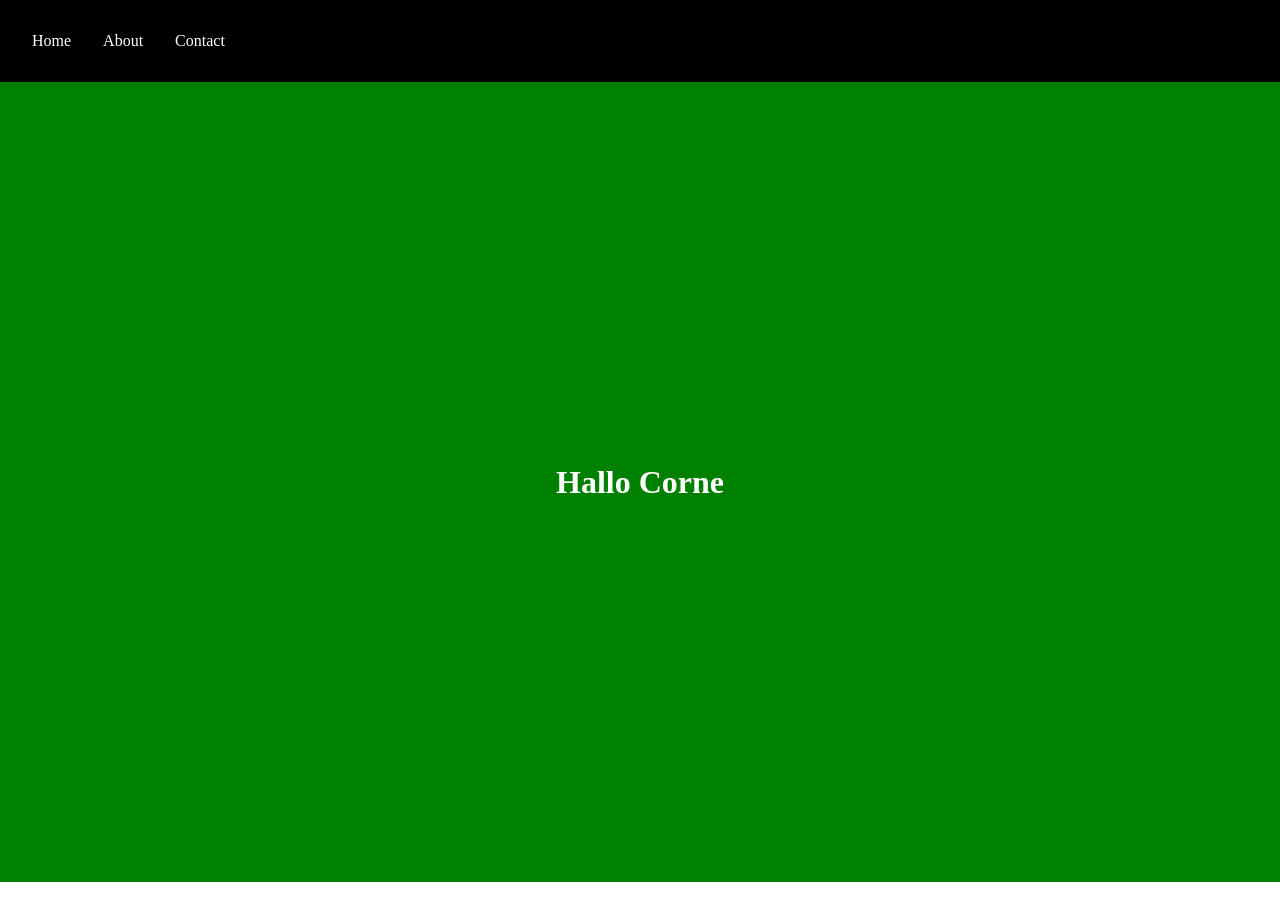
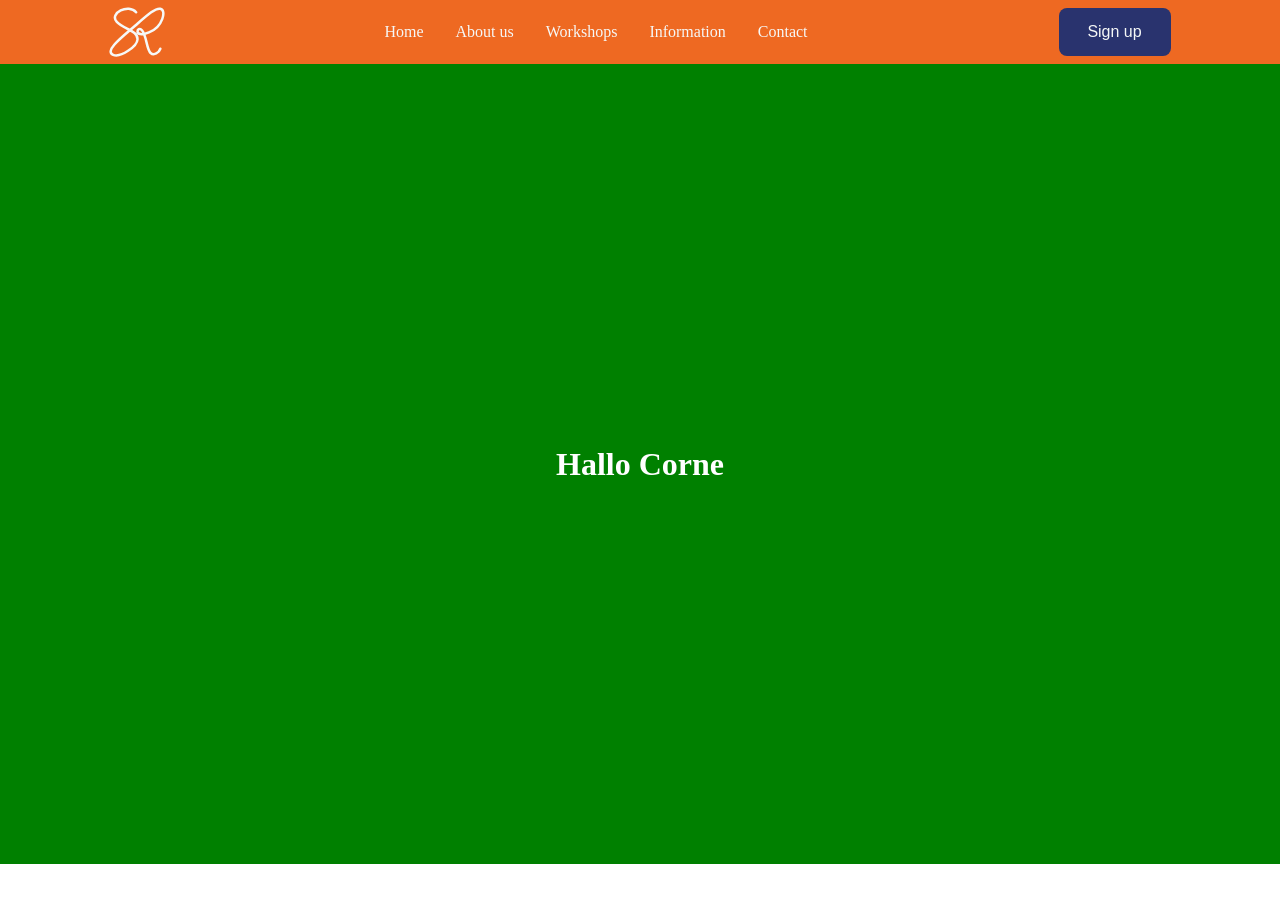
Before and after one commit to JurrevE/spelrebel, an Astro site: page / in a window 1280 px wide. Shown: the top 920 px of the page. Built offline with nearby package versions, Linux system fonts and the light colour scheme; Astro itself is replaced by a stand-in of ours.

Commit message:
svg working

```diff
--- a/src/components/HeaderComponent.astro
+++ b/src/components/HeaderComponent.astro
@@ -1,15 +1,25 @@
 ---
 import '../style/global.css'
+
+import Logo from "../components/icon/logo.astro"
+
 ---
+
+
 
 <header>
 <nav>
+    <Logo />
     <ul>
+
         <li>
             <a href="/">Home</a>
-            <a href="/about">About</a>
+            <a href="/about">About us</a>
+            <a href="/about">Workshops</a>
+            <a href="/about">Information</a>
             <a href="#">Contact</a>
         </li>
     </ul>
+    <button class="signupbutton">Sign up</button>
 </nav>
 </header>
--- /dev/null
+++ b/src/components/icon/logo.astro
@@ -0,0 +1,3 @@
+<svg width="56" height="50" viewBox="0 0 56 50" fill="none" xmlns="http://www.w3.org/2000/svg">
+<path d="M27.1131 5.2337C19.7775 -3.67989 -0.309476 6.10657 7.81413 14.9402C14.591 22.3106 29.0043 23.4607 28.5029 32.4526C28.1447 39.1475 11.8688 50.9944 4.14639 47.7805C-5.25236 43.869 14.2329 29.1213 26.0959 18.7819C38.618 7.86072 46.0539 1.00236 51.2404 1.72375C57.702 2.62549 54.0629 19.8095 39.9648 25.4309C23.4883 32 28.3166 17.659 33.1593 23.4692C37.6151 28.815 37.5434 42.4568 41.5837 45.9515C44.9793 48.8966 49.994 45.8068 51.3407 41.7507" stroke="#F6F8F7" stroke-width="2.5" stroke-miterlimit="2" stroke-linecap="round"/>
+</svg>
--- a/src/style/global.css
+++ b/src/style/global.css
@@ -12,6 +12,17 @@
 
 ::-webkit-scrollbar-thumb:hover {
     background: #8cd0e7;
+}
+
+:root {
+    --pink-main: #ECBCCF;
+    --LBlue-main: #61C7CB;
+    --green-main: #6DB67C;
+    --orange-main: #EE6922;
+    --yellow-main: #FABC2F;
+    --white-main: #F6F8F7;
+    --Dblue-main: #29336E;
+    --LblueBg: #ABDFE1;
 }
 
 container {
@@ -71,21 +82,25 @@ container {
     margin: 0;
 }
 
-header{
-    display: flex;
-    background-color: black;
-    padding: 2rem;
-}
-
 body {
     display: flex;
     flex-direction: column;
     justify-content: space-between;
     height: 100%;
 }
+header{
+
+    background-color: var(--orange-main)
+
+}
+
 
 nav{
+    display: flex;
+    justify-content: space-around;
+    align-items: center;
     width: 100%;
+    height: 4rem;
 }
 
 nav ul li{
@@ -95,7 +110,7 @@ nav ul li{
 }
 
 nav ul li a{
-    color: white;
+    color: var(--white-main);
     text-decoration: none;
     margin-right: 2rem;
 }
@@ -103,6 +118,17 @@ nav ul li a{
 nav ul li a:hover{
     color: red;
 }
+.signupbutton {
+    height: 3rem;
+    width: 7rem;
+    background-color: #29336E;
+    border: none;
+    color: var(--white-main);
+    border-radius: 8px;
+    text-align: center;
+    font-size: 16px;
+}
+
 
 
 .svg-circle {
```
